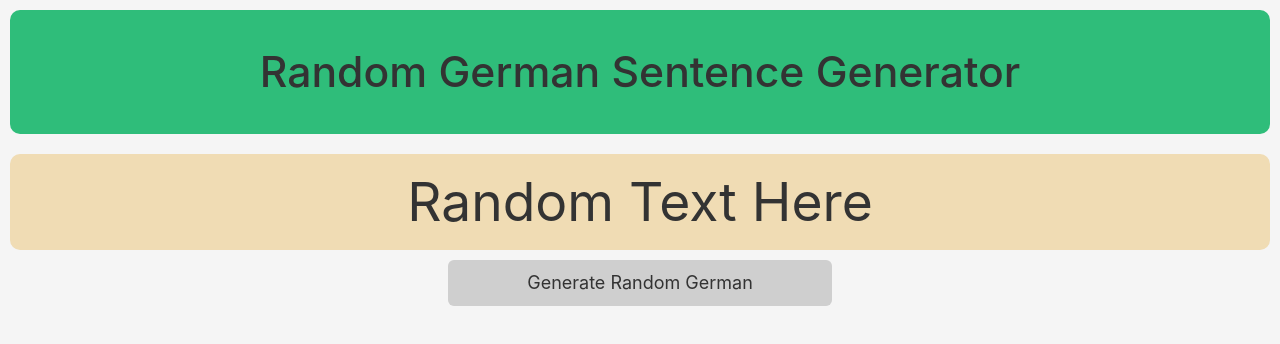
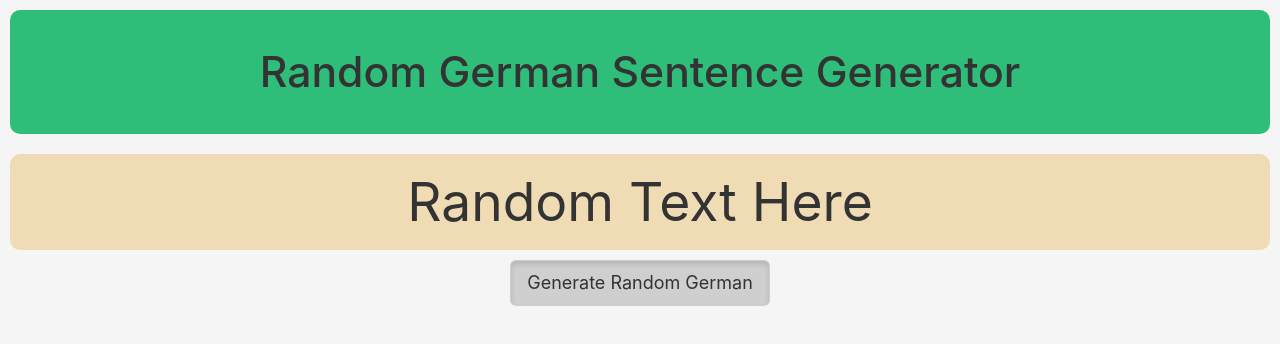
Before and after one commit to waimanlam2019/randomgerman, a React (Create React App) app: page / in a window 1280 px wide. Shown: the top 344 px of the page. Built offline with nearby package versions, Linux system fonts and the light colour scheme.

Commit message:
button width auto

```diff
--- a/src/App.css
+++ b/src/App.css
@@ -81,6 +81,6 @@ body {
 #generateBtn {
   text-align: center;
   margin: auto;
-  width: 30%;
+  width: auto;
   background-color: #cfcfcf;
 }
--- a/src/App.js
+++ b/src/App.js
@@ -71,7 +71,7 @@ class GenerateButton extends React.Component {
       <button
         id="generateBtn"
         type="button"
-        className="btn btn-outline-primary btn-lg btn-block"
+        className="btn btn-outline-primary btn-lg btn-block active"
         onClick={this.handleClick}
       >
         Generate Random German
```
